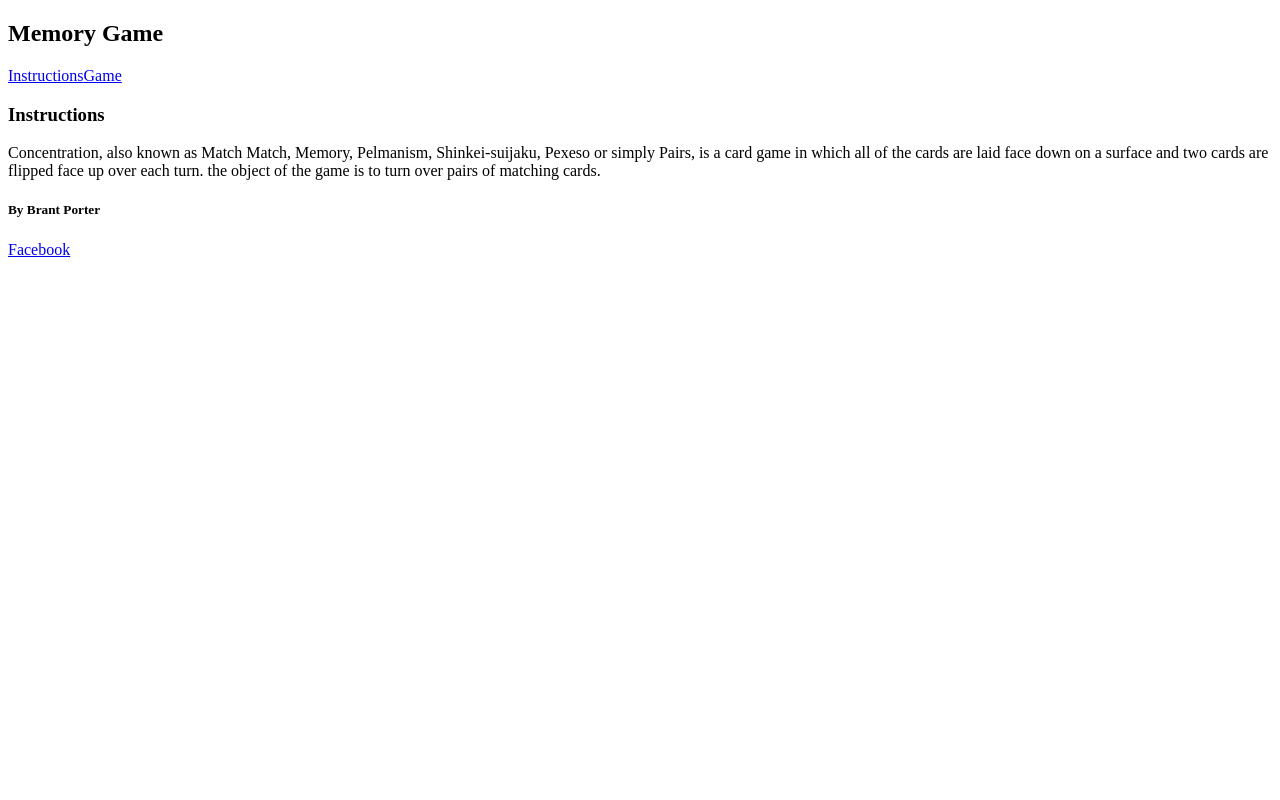
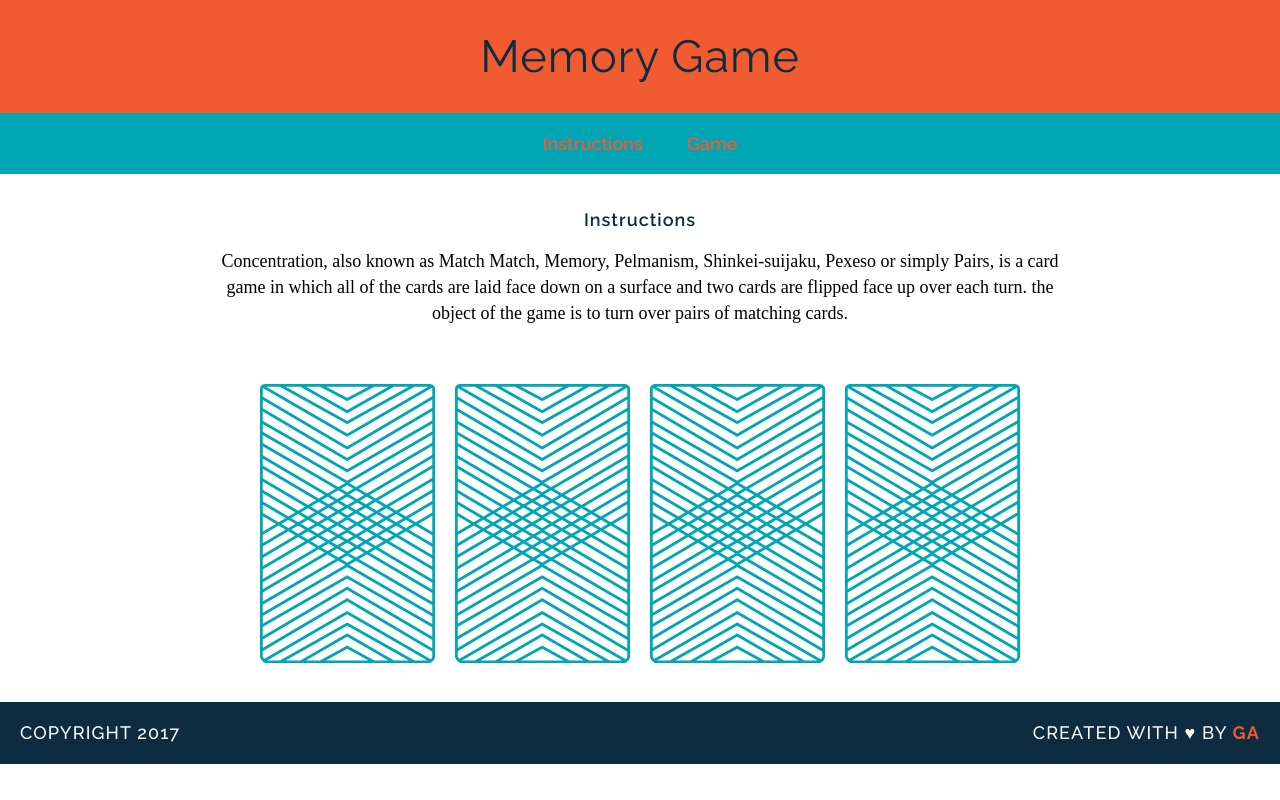
Before and after one commit to brantchyoga/wdi-fundamentals-memorygame, a plain HTML site: page index.html in a window 1280 px wide. Drawn offline with Linux system fonts and the light colour scheme; a web font is replaced by a local one.

Commit message:
created game logic

```diff
--- a/css/main.css
+++ b/css/main.css
@@ -0,0 +1,101 @@
+body {
+	text-align: center;
+	/*background: #5595fc;*/
+	margin: 0;
+}
+
+.clearfix:after {
+visibility: hidden;
+display: block;
+content: " ";
+clear: both;
+height: 0;
+font-size: 0;
+}
+
+header {
+	background-color: #F15B31;
+	color: #FFFFFF;
+	padding: 30px 20px;
+}
+
+nav {
+	background-color: #00A6B3;
+	color: #FFFFFF;
+	padding: 20px 0;
+}
+
+main {
+	width: 850px;
+	margin: 35px auto;
+}
+
+a {
+	margin: 0 20px;
+	border-bottom: 2px solid transparent;
+}
+a:hover {
+	border-bottom: 2px solid white;
+}
+
+h1 {
+	font-family: "Raleway", sans-serif;
+	font-weight: 400;
+	font-size: 45px;
+	color: #0D2C40;
+	letter-spacing: 1px;
+	margin: 0;
+}
+
+h3 {
+	font-family: "Raleway", sans serif;
+	color: #0D2C40;
+	letter-spacing: 1px;
+	font-weight: 600;
+	font-size: 18px;
+}
+
+p {
+	font-family: "Droid Serif", serif;
+	line-height: 26px;
+	font-size: 18px;
+}
+
+img {
+	margin: 40px 8px 0 8px;
+}
+
+.infoLink {
+	text-decoration: unset;
+	font-family: "Raleway", sans-serif;
+	color: #F15B31;
+	font-weight: 600;
+	font-size: 18px;
+}
+
+footer {
+	text-transform: uppercase;
+	padding: 0 20px;
+	background-color: #0D2C40;
+	color: white;
+	font-size: 14px;
+	letter-spacing: .08em;
+	font-weight: 500;
+}
+
+footer p {
+	font-family: "Raleway", sans-serif;
+}
+
+.copyright {
+	float: left;
+}
+
+.message {
+	float: right;
+}
+
+.name {
+	color: #F15B31;
+	font-weight: 700;
+}
--- a/index.html
+++ b/index.html
@@ -2,15 +2,34 @@
 <html>
 <head>
 	<title>Brant's Memory Game Webpage</title>
+	<link href="https://fonts.googleapis.com/css?family=Droid+Serif|Raleway:400,500,600,700" rel="stylesheet">
+	<link href="css/main.css" rel="stylesheet" type="text/css">
 </head>
 <body>
-	<h2>Memory Game</h2>
-	<a href="#">Instructions</a><a href="#">Game</a>
-	<h3>Instructions</h3>
-	<p>Concentration, also known as Match Match, Memory, Pelmanism, Shinkei-suijaku, Pexeso or simply Pairs, is a card game in which all of the cards are laid face down on a surface and two cards are flipped face up over each turn. the object of the game is to turn over pairs of matching cards.</p>
+	<header>
+		<h1>Memory Game</h1>
+	</header>
+	<nav>
+		<a class="infoLink" href="#">Instructions</a>
+		<a class="infoLink" href="#">Game</a>
+	</nav>
+	<main>
+		<h3>Instructions</h3>
+		<p>Concentration, also known as Match Match, Memory, Pelmanism, Shinkei-suijaku, Pexeso or simply Pairs, is a card game in which all of the cards are laid face down on a surface and two cards are flipped face up over each turn. the object of the game is to turn over pairs of matching cards.</p>
+		<div>
+			<img src="img/back.png" alt="Queen of Diamonds">
+			<img src="img/back.png" alt="Queen of Hearts">
+			<img src="img/back.png" alt="King of Diamonds">
+			<img src="img/back.png" alt="King of Hearts">
+		</div>
+	</main>
+	<footer class="clearfix">
+		<p class="copyright">Copyright 2017</p>
+		<p class="message">Created with &hearts; by <span class="name">GA</span></p>
+	</footer>
+
 
 </body>
-<footer><h5>By Brant Porter</h5>
-	<a href="#">Facebook</a>
-</footer>
+<script src="js/main.js"></script>
+
 </html>
--- /dev/null
+++ b/js/main.js
@@ -0,0 +1,13 @@
+console.log("Up and running!");
+
+var cardOne = "queen";
+
+var cardTwo = "queen";
+
+var cardThree = "king";
+
+var cardFour = "king";
+
+console.log("User flipped " + cardOne);
+
+console.log("User flipped " + cardFour);
```
Also changed, not shown: img/back.png (added), img/king-of-diamonds.png (added), img/king-of-hearts.png (added), img/queen-of-diamonds.png (added), img/queen-of-hearts.png (added), 2 other files.
